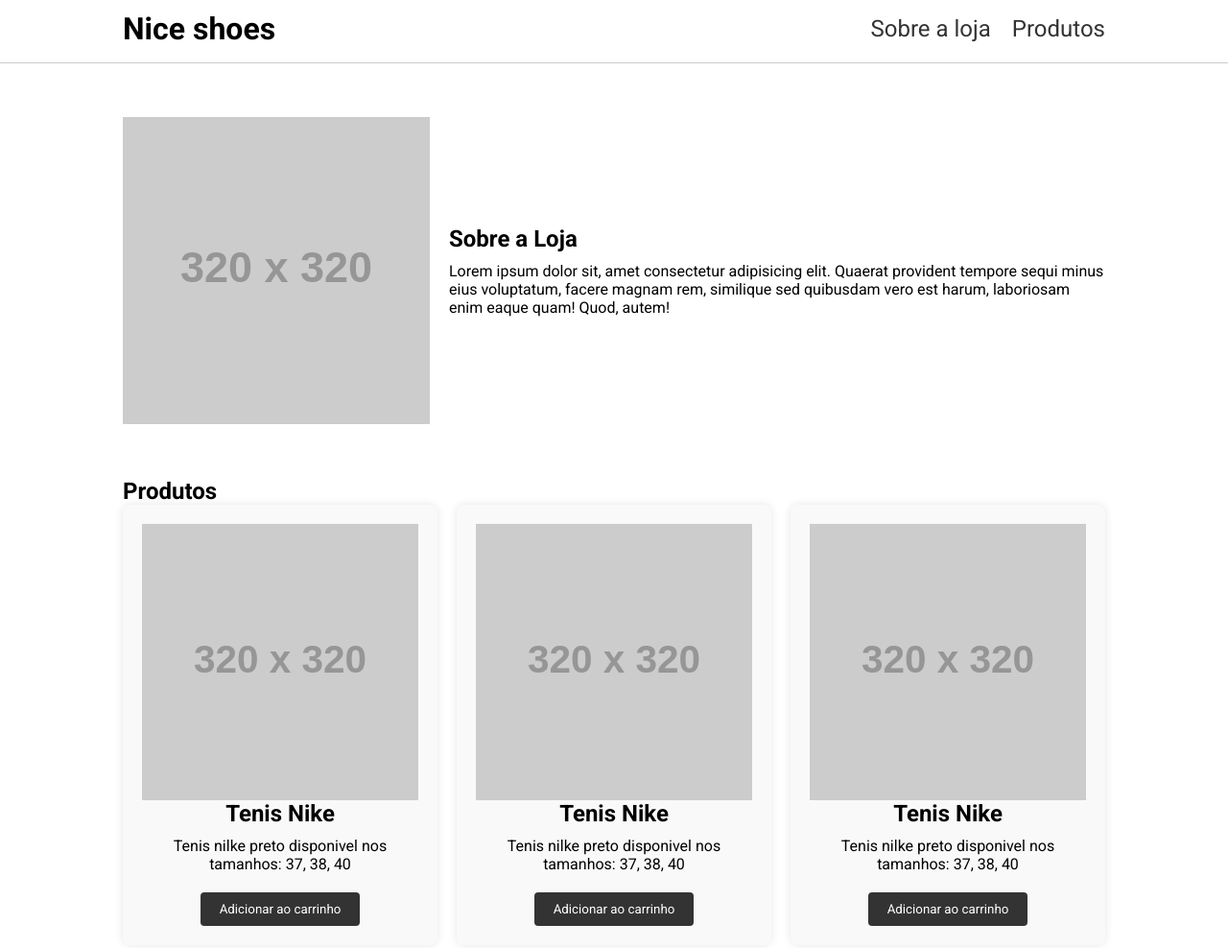
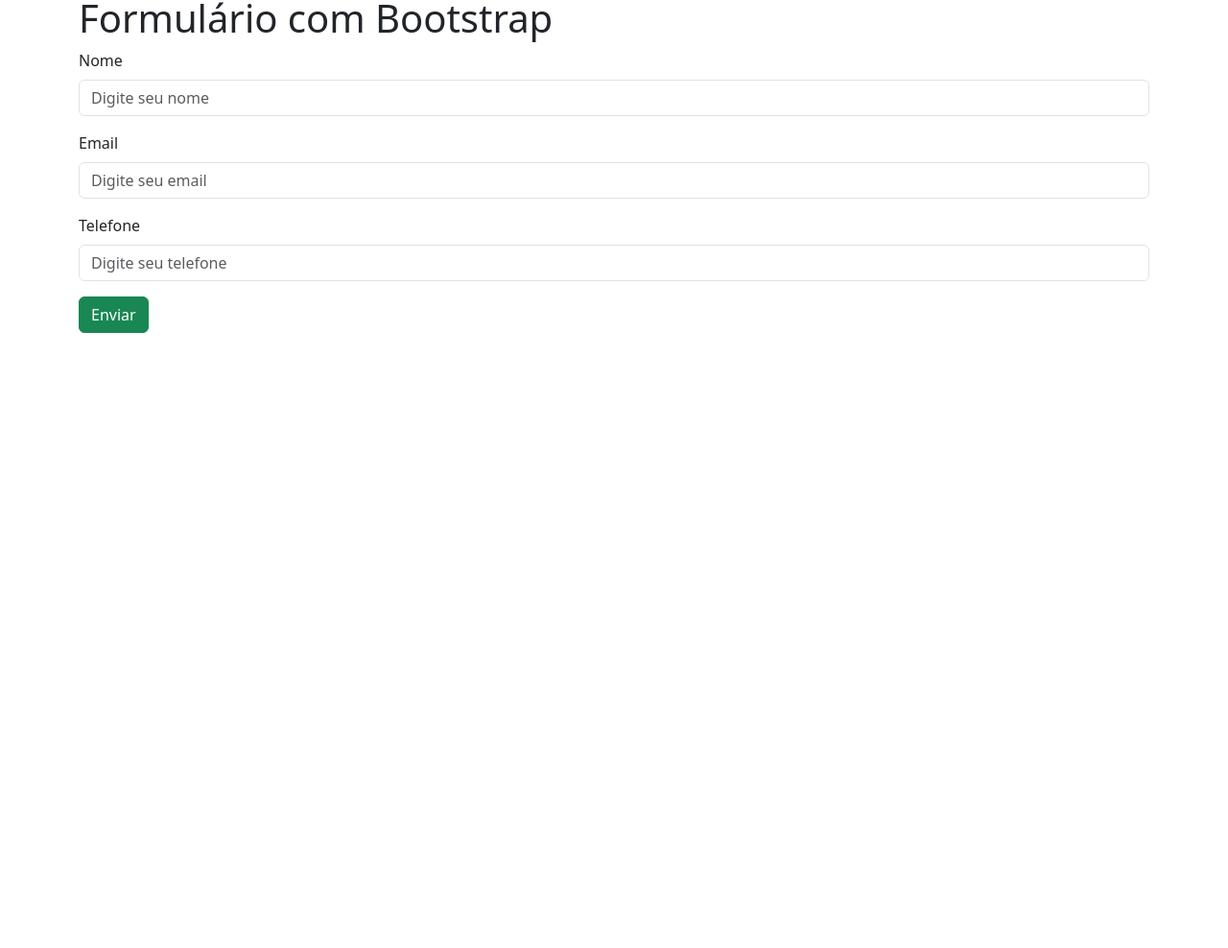
Before and after one commit to JMTobler/curso_ebac_frontend, a plain HTML site: page index.html in a window 1280 px wide. Shown: the part 5-993 px from the top of the page at 96% size. After the commit the page ends 800 px from the top, so only its background shows below. Drawn offline with nearby package versions, Linux system fonts and the light colour scheme; placeholder pictures from the web are drawn by us.

Commit message:
initial commit

```diff
--- a/index.html
+++ b/index.html
@@ -3,103 +3,42 @@
     <head>
         <meta charset="UTF-8">
         <meta name="viewport" content="width=device-width, initial-scale=1.0">
-        <title>Loja de calçados</title>
-        <link rel="preconnect" href="https://fonts.googleapis.com">
-        <link rel="preconnect" href="https://fonts.gstatic.com" crossorigin>
-        <link href="https://fonts.googleapis.com/css2?family=Roboto:ital,wght@0,100;0,300;0,400;0,500;0,700;0,900;1,100;1,300;1,400;1,500;1,700;1,900&display=swap" rel="stylesheet">
-        <link rel="stylesheet" href="./main.css">
+        <title>Formuldario com Bootstrap</title>
+
+        <link href="https://cdn.jsdelivr.net/npm/bootstrap@5.3.3/dist/css/bootstrap.min.css" rel="stylesheet" integrity="sha384-QWTKZyjpPEjISv5WaRU9OFeRpok6YctnYmDr5pNlyT2bRjXh0JMhjY6hW+ALEwIH" crossorigin="anonymous">
     </head>
 
     <body>
-        <header>
+        <div class="container">
+            <div class="row">
+                <div class="col">
+                    <h1>Formulário com Bootstrap</h1>
 
-            <div class="container">
-                <h1>Nice shoes</h1>
-                <nav>
-                    <ul>
-                        <li>
-                            <a href="#">Sobre a loja</a>
-                        </li>
+                    <form>
+                        <div class="mb-3">
+                            <label for="nome" class="form-label">Nome</label>
+                            <input type="text" class="form-control" id="nome" placeholder="Digite seu nome">
+                        </div>
 
-                        <li>
-                            <a href="#">Produtos</a>
-                        </li>
-                    </ul>
-                </nav>
+                        <div class="mb-3">
+                            <label for="email" class="form-label">Email</label>
+                            <input type="email" class="form-control" id="email" placeholder="Digite seu email">
+                        </div>
+
+                        <div class="mb-3">
+                            <label for="telefone" class="form-label">Telefone</label>
+                            <input type="tel" class="form-control" id="telefone" placeholder="Digite seu telefone">
+                        </div>
+
+                        <div class="mb-3">
+                            <button class="btn btn-success">Enviar</button>
+                        </div>
+
+                    </form>
+                </div>
             </div>
-        </header>
+        </div>
 
-        <div class="container">
-            <main>
-                <section class="sobre-loja">
-                    <article class="sobre">
-                        <img src="https://via.placeholder.com/320x320">
-
-                        <div class="text-content">
-                            <h2>Sobre a Loja</h2>
-                            <p>
-                                Lorem ipsum dolor sit, amet consectetur adipisicing elit. Quaerat provident tempore sequi minus eius voluptatum, facere magnam rem, similique sed quibusdam vero est harum, laboriosam enim eaque quam! Quod, autem!
-                            </p>
-                        </div>
-                    </article>
-                </section>
-
-                <section>
-                    <h2>Produtos</h2>
-
-                    <div class="produtos">
-
-                        <article class="produto">
-                                <img src="https://via.placeholder.com/320x320">
-
-                                <h2>
-                                    Tenis Nike
-                                </h2>
-
-                                <p>Tenis nilke preto disponivel nos tamanhos: 37, 38, 40</p>
-
-                                <button type="button">Adicionar ao carrinho</button>
-                        </article>
-
-                        <article class="produto">
-                            <img src="https://via.placeholder.com/320x320">
-
-                            <h2>
-                                Tenis Nike
-                            </h2>
-
-                            <p>Tenis nilke preto disponivel nos tamanhos: 37, 38, 40</p>
-
-                            <button type="button">Adicionar ao carrinho</button>
-                        </article>
-
-                        <article class="produto">
-                            <img src="https://via.placeholder.com/320x320">
-
-                            <h2>
-                                Tenis Nike
-                            </h2>
-
-                            <p>Tenis nilke preto disponivel nos tamanhos: 37, 38, 40</p>
-
-                            <button type="button">Adicionar ao carrinho</button>
-                        </article>
-
-                        <article class="produto">
-                            <img src="https://via.placeholder.com/320x320">
-
-                            <h2>
-                                Tenis Nike
-                            </h2>
-
-                            <p>Tenis nilke preto disponivel nos tamanhos: 37, 38, 40</p>
-
-                            <button type="button">Adicionar ao carrinho</button>
-                        </article>
-                    </div>
-                </section>
-            </main>
-
-        </div>
+        <script src="https://cdn.jsdelivr.net/npm/bootstrap@5.3.3/dist/js/bootstrap.bundle.min.js" integrity="sha384-YvpcrYf0tY3lHB60NNkmXc5s9fDVZLESaAA55NDzOxhy9GkcIdslK1eN7N6jIeHz" crossorigin="anonymous"></script>
     </body>
 </html>
--- a/main.css
+++ /dev/null
@@ -1,136 +0,0 @@
-* {
-    box-sizing: border-box;
-    margin: 0;
-    padding: 0;
-    font-family: Roboto, sans-serif;
-}
-
-.container {
-    max-width: 1024px;
-    width: 100%;
-    margin: 0 auto;
-}
-
-header {
-    padding: 16px 0;
-    border-bottom: 1px solid #ccc;
-    margin-bottom: 56px;
-}
-
-header .container {
-    display: flex;
-    justify-content: space-between;
-    align-items: center;
-}
-
-header nav li {
-    display: inline;
-    margin-left: 16px;
-    font-size: 24px;
-}
-
-header nav li a{
-    text-decoration: none;
-    color: #333;
-}
-
-.sobre-loja {
-    margin-bottom: 56px;
-}
-
-.sobre {
-    display: flex;
-    align-items: center;
-}
-
-.sobre img {
-    margin-right: 20px;
-    max-width: 100%;
-}
-
-
-.sobre img,
-.produto img {
-    max-width: 100%;
-    height: auto;
-    display: block;
-}
-
-.sobre h2 {
-    margin: 0;
-}
-
-.text-content {
-    display: flex;
-    flex-direction: column;
-}
-
-.text-content h2, .text-content p {
-    margin: 0;
-}
-
-.text-content p {
-    margin-top: 10px;
-}
-
-.produtos {
-    display: grid;
-    grid-template-columns: repeat(auto-fit, minmax(250px, 1fr));
-    gap: 20px;
-}
-
-.produto {
-    background-color: #f9f9f9;
-    padding: 20px;
-    border-radius: 8px;
-    box-shadow: 0 0 10px rgba(0, 0, 0, 0.1);
-    text-align: center;
-}
-
-.produto h2 {
-    margin-bottom: 10px;
-}
-
-.produto p {
-    margin-bottom: 20px;
-}
-
-.produto button {
-    padding: 10px 20px;
-    background-color: #333;
-    color: #fff;
-    border: none;
-    border-radius: 4px;
-    cursor: pointer;
-    transition: background-color 0.3s;
-}
-
-.produto button:hover {
-    background-color: #555;
-}
-
-@media screen and (max-width: 767px) {
-    header .container {
-        flex-direction: column;
-    }
-
-    .sobre {
-        flex-direction: column;
-        align-items: flex-start;
-    }
-
-    .sobre img {
-        margin-right: 0;
-        margin-bottom: 20px;
-    }
-
-    .produtos {
-        grid-template-columns: repeat(1, 1fr);
-    }
-}
-
-@media screen and (min-width: 768px) and (max-width: 1023px) {
-    .container {
-        max-width: 90%;
-    }
-}
```
